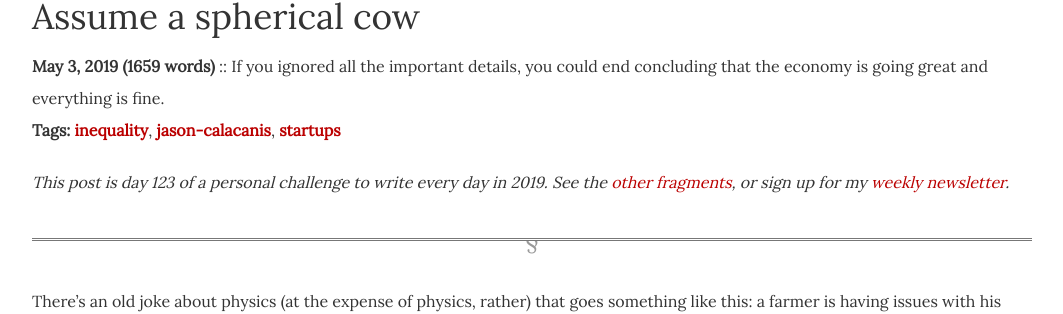
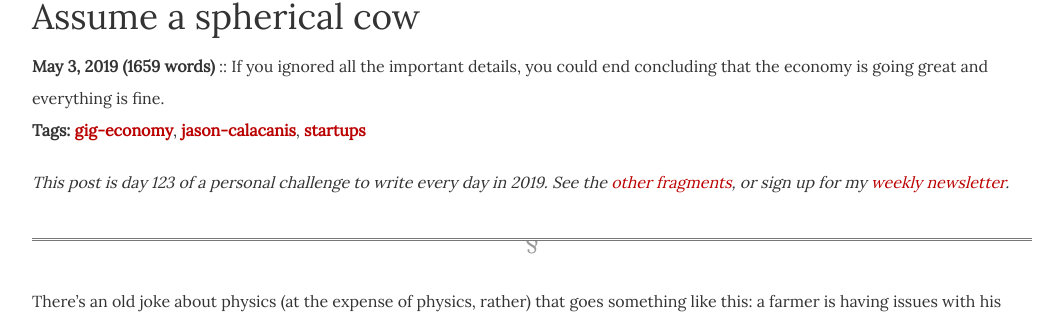
Before and after one commit to dellsystem/dellsystem.github.io, a Jekyll site: the page built from _posts/2019-5-3-fragments-123.md, in a window 1280 px wide and 900 px high. Shown: the part 217-531 px from the top of the window, without its empty margins (108-1171 px from the left). Built offline with Jekyll 4.4.1, drawn with Linux system fonts in a browser that asks for light colours; comment, search, counter and statistics services are not loaded.

Commit message:
Update tags for fragments-123

```diff
--- a/_posts/2019-5-3-fragments-123.md
+++ b/_posts/2019-5-3-fragments-123.md
@@ -3,7 +3,7 @@ title: "Assume a spherical cow"
 layout: fragment
 description: "If you ignored all the important details, you could end concluding that the economy is going great and everything is fine."
 tags:
-- inequality
+- gig-economy
 - jason-calacanis
 - startups
 ---
```
